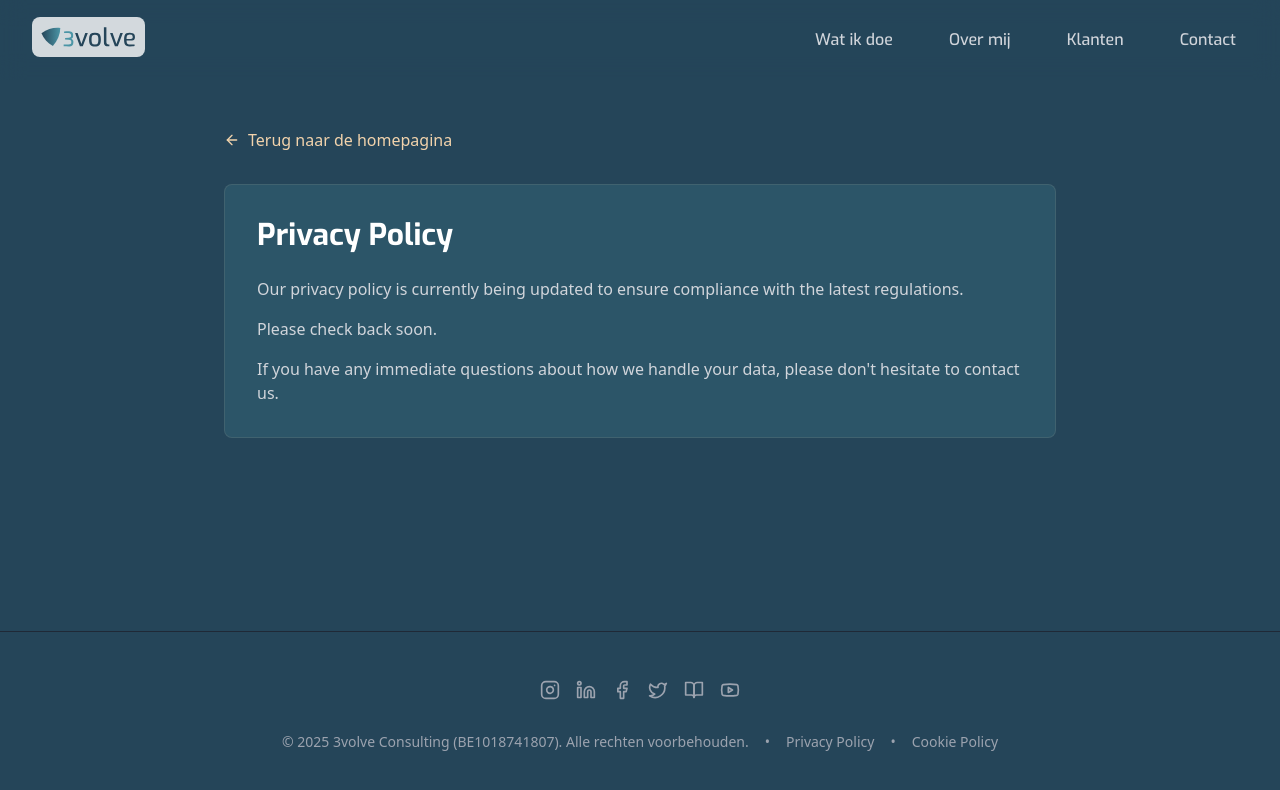
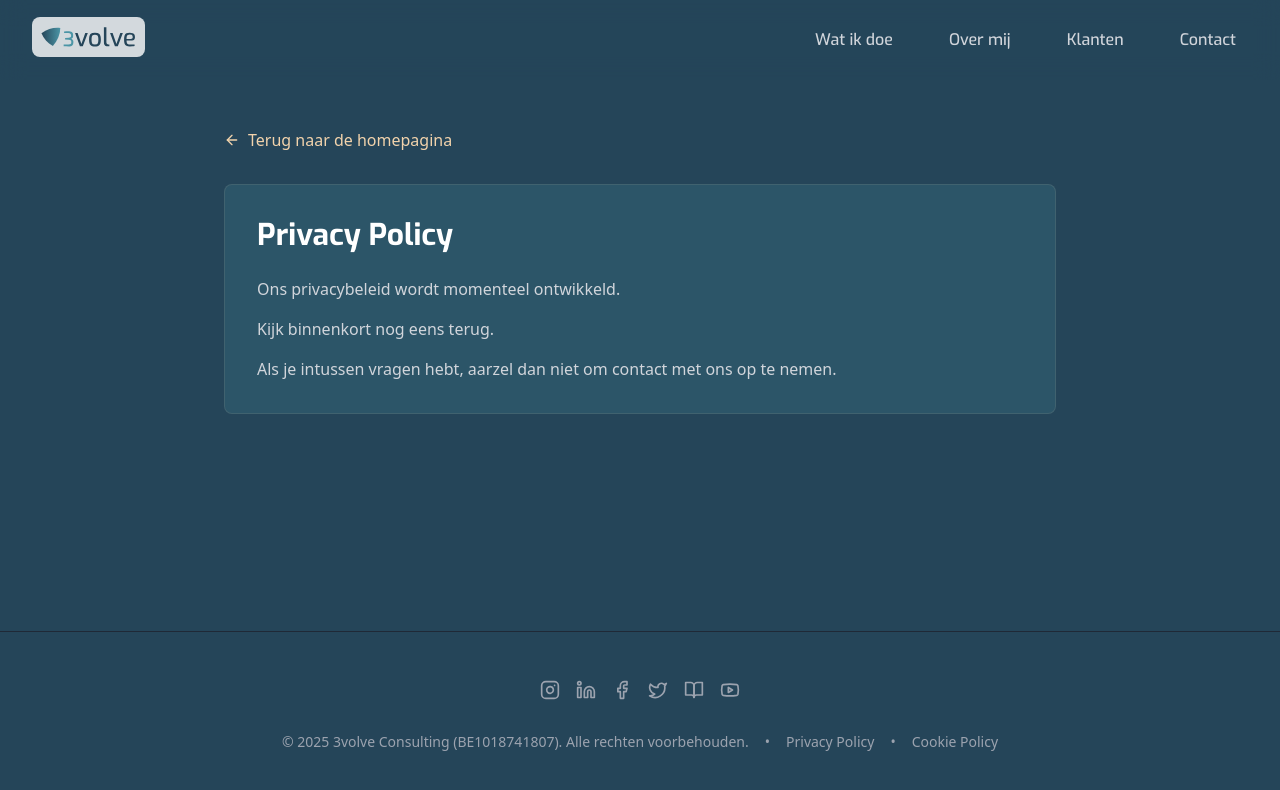
Before and after one commit to deamsf/fdsite, a React (Vite) app: page /privacy in a window 1280 px wide. Shown: the top 790 px of the page. Built offline with nearby package versions, Linux system fonts and the light colour scheme; a web font is replaced by a local one.

Commit message:
Update Privacy.tsx

```diff
--- a/src/pages/Privacy.tsx
+++ b/src/pages/Privacy.tsx
@@ -11,8 +11,8 @@ const Privacy = () => {
   return (
     <div className="min-h-screen bg-primary flex flex-col">
       <SEO
-        title="Privacy Policy | 3volve - Privacy & Security"
-        description="Learn how we protect and handle your personal information at 3volve. Our privacy policy outlines our commitment to data protection and user privacy."
+        title="Privacy Policy | 3volve Consulting"
+        description="Lees hoe we uw persoonlijke gegevens beschermen en behandelen bij 3volve. Ons privacybeleid beschrijft onze toewijding aan gegevensbescherming en privacy van gebruikers."
       />
       <Navbar />
       <main className="flex-grow pt-20">
@@ -28,9 +28,9 @@ const Privacy = () => {
           <div className="bg-secondary/20 p-8 rounded-lg border border-accent/10">
             <h1 className="text-3xl font-bold text-white mb-6">Privacy Policy</h1>
             <div className="text-gray-300 space-y-4">
-              <p>Our privacy policy is currently being updated to ensure compliance with the latest regulations.</p>
-              <p>Please check back soon.</p>
-              <p>If you have any immediate questions about how we handle your data, please don't hesitate to contact us.</p>
+              <p>Ons privacybeleid wordt momenteel ontwikkeld.</p>
+              <p>Kijk binnenkort nog eens terug.</p>
+              <p>Als je intussen vragen hebt, aarzel dan niet om contact met ons op te nemen.</p>
             </div>
           </div>
         </div>
```
